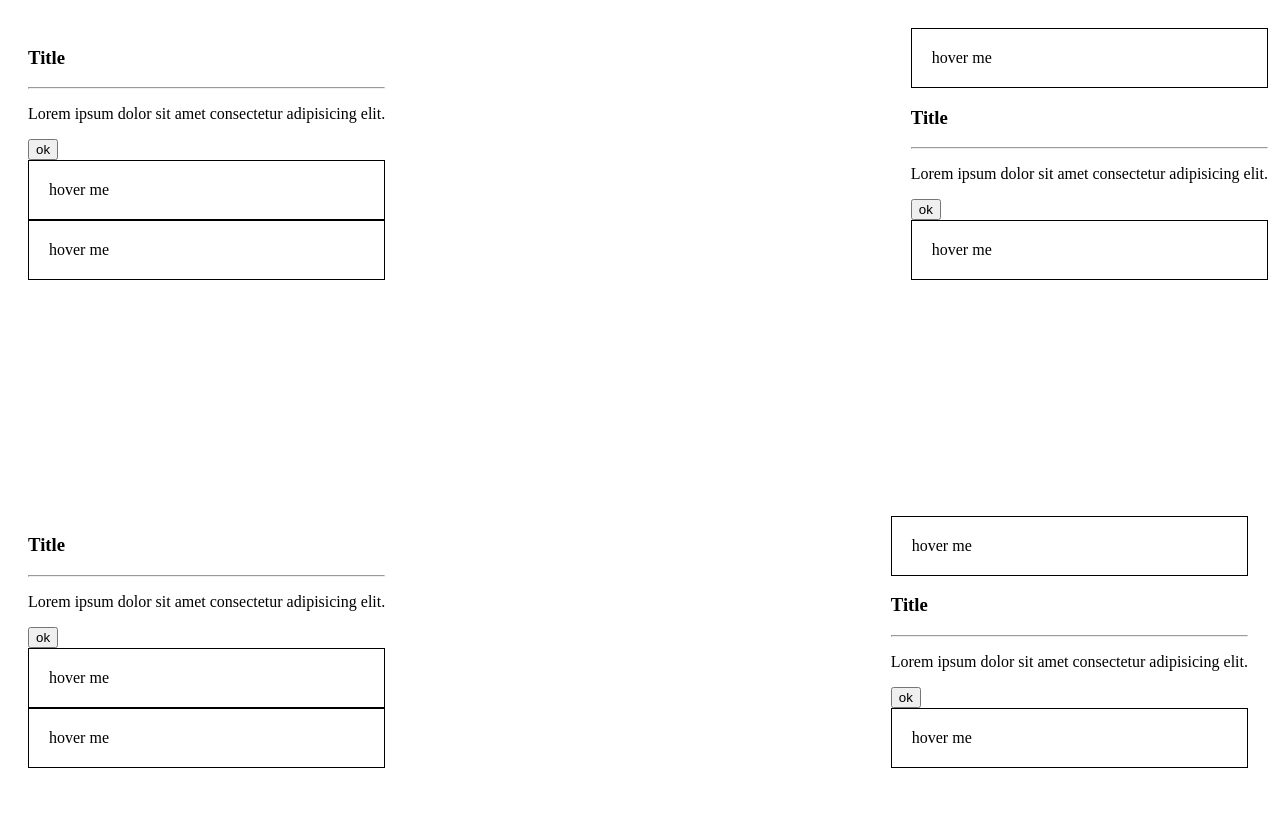
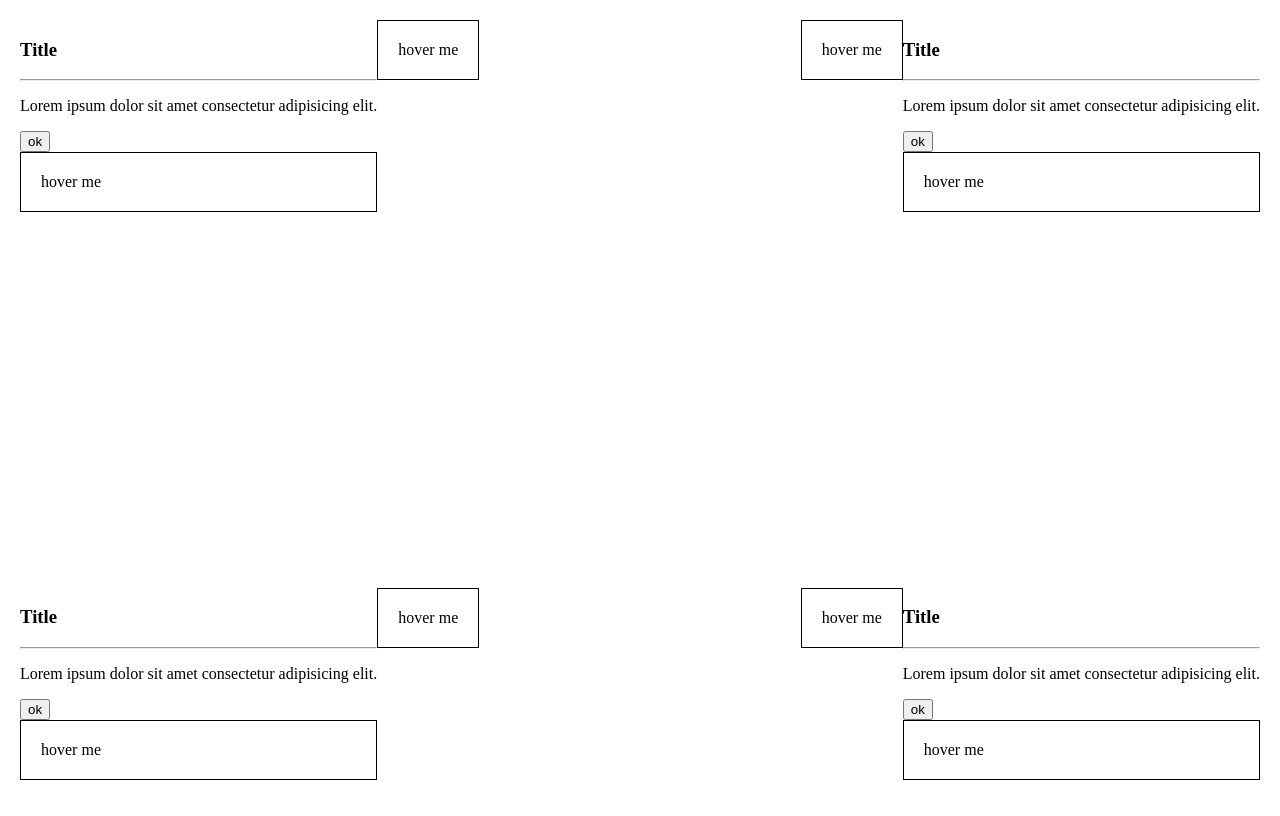
Before and after one commit to yishiashia/wc-tooltip, a website with bundled scripts: page docs/index.html in a window 1280 px wide. Built offline with nearby package versions, Linux system fonts and the light colour scheme.

Commit message:
Update index.html

```diff
--- a/docs/index.html
+++ b/docs/index.html
@@ -10,23 +10,57 @@
   <style>
     body {
       position: relative;
-      width: 100vw;
+      width: 100%;
       height: 100vh;
       overflow: hidden;
+      margin: 0;
     }
 
     .tooltip-target {
       border: solid 1px black;
       padding: 20px;
     }
+
+    div.container {
+      height: 100%;
+      display: flex;
+      flex-direction: column;
+      justify-content: space-between;
+      align-items: center;
+    }
+
+    div.row {
+      padding: 20px;
+      display: flex;
+      justify-content: space-between;
+      width: 100%;
+      box-sizing: border-box;
+    }
+
+    div.tip-group {
+      display: inline-flex;
+    }
   </style>
+
+  <script>
+    function init() {
+      const tips = document.querySelectorAll('wc-tooltip');
+      tips.forEach(function (t) {
+        t.addEventListener('click', function () {
+          t.dispatchEvent(new Event('mouseenter'));
+        });
+      });
+    }
+  </script>
+
 </head>
 
-<body>
+<body onload="init()">
   <!-- Load star input component with CDN -->
   <script src="https://cdn.jsdelivr.net/npm/@yishiashia/wc-tooltip@1.0.2"></script>
-  <div style="padding: 20px; display: flex; justify-content: space-between;">
-    <div>
+  <div class="container">
+    <div class="row">
+      <div class="tip-group">
         <wc-tooltip alt="">
           <div slot="tooltip-html">
             <h3>Title</h3>
@@ -40,7 +74,7 @@
           <div class="tooltip-target">hover me</div>
         </wc-tooltip>
       </div>
-    <div>
+      <div class="tip-group">
         <wc-tooltip alt="hello">
           <div class="tooltip-target">hover me</div>
         </wc-tooltip>
@@ -55,9 +89,8 @@
         </wc-tooltip>
       </div>
     </div>
-  <div
-    style="padding: 20px; position: absolute; bottom: 20px; display: flex; justify-content: space-between; width: calc(100% - 60px)">
-    <div>
+    <div class="row">
+      <div class="tip-group">
         <wc-tooltip alt="">
           <div slot="tooltip-html">
             <h3>Title</h3>
@@ -71,7 +104,7 @@
           <div class="tooltip-target">hover me</div>
         </wc-tooltip>
       </div>
-    <div>
+      <div class="tip-group">
         <wc-tooltip alt="hello">
           <div class="tooltip-target">hover me</div>
         </wc-tooltip>
@@ -86,6 +119,7 @@
         </wc-tooltip>
       </div>
     </div>
+  </div>
 </body>
 
 </html>
```
Lines whose indentation alone changed are shown as unchanged.
